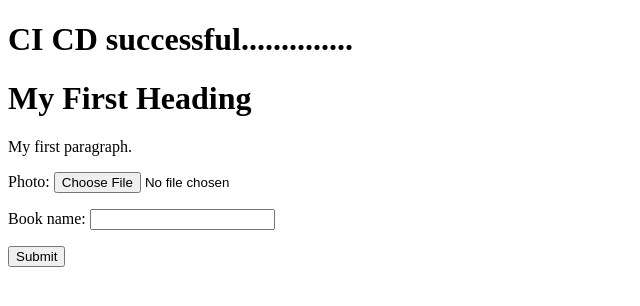
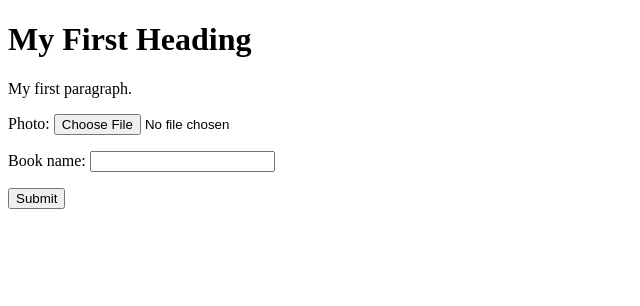
Before and after one commit to anupamkush9/django_notes, a Django app: page / in a window 1280 px wide. Shown: the top 306 px of the page, without its empty margins (0-640 px from the left). Run offline with Django 4.2, Linux system fonts and the light colour scheme.

Commit message:
h1 tag removed

```diff
--- a/notes/templates/notes/home.html
+++ b/notes/templates/notes/home.html
@@ -2,7 +2,6 @@
 <html>
 <body>
 
-  <h1>CI CD successful..............</h1>
 <h1>My First Heading</h1>
 <p>My first paragraph.</p>
 <form action="/" method="post" enctype="multipart/form-data">
```
